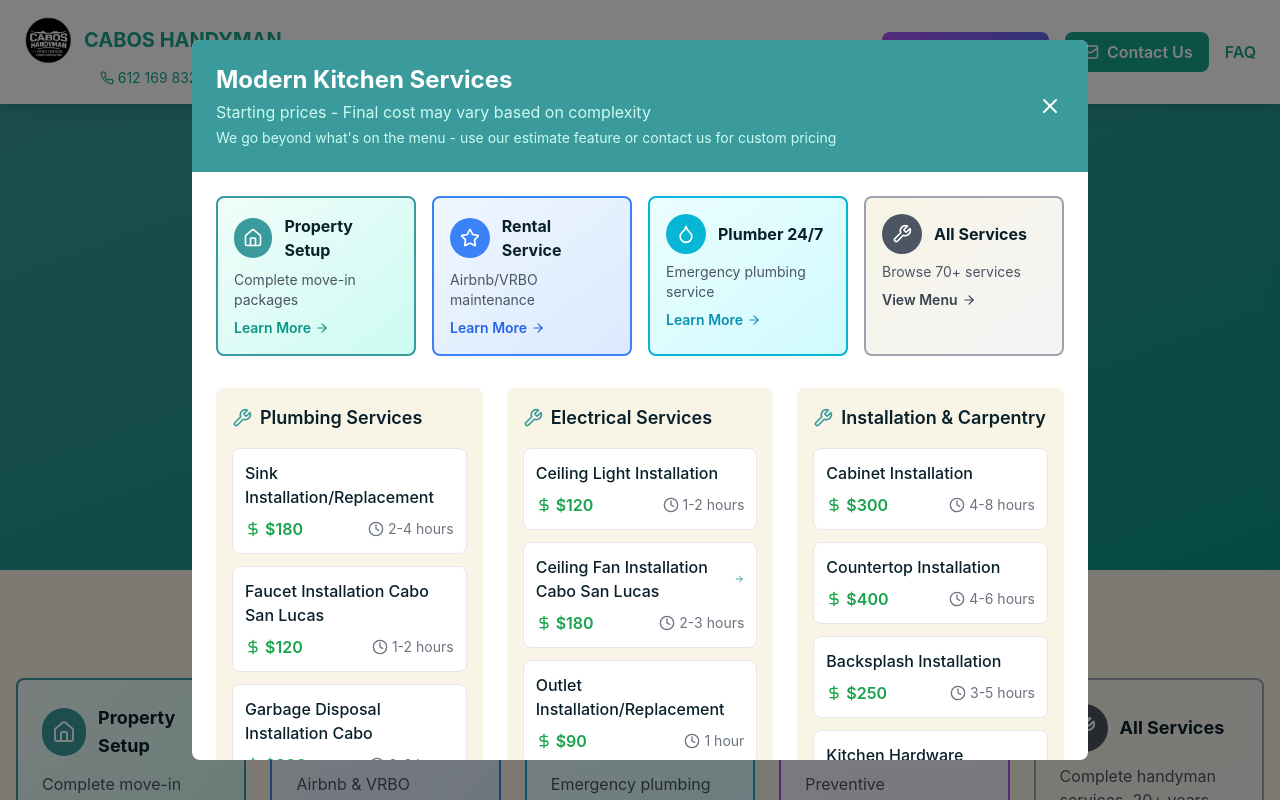
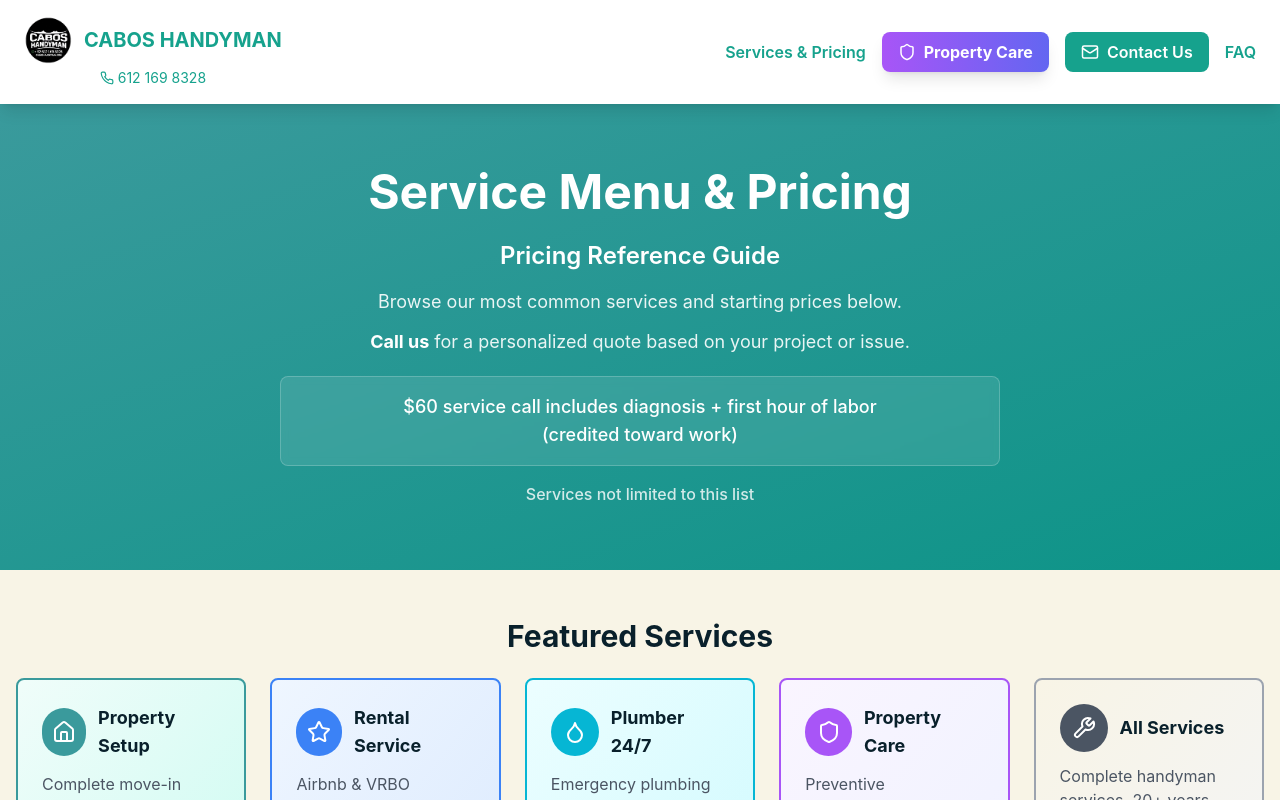
Before and after one commit to edgpac/caboshandyman, a React (Vite) app: page /services in a window 1280 px wide. Shown: the top 800 px of the page. Built offline with nearby package versions, Linux system fonts and the light colour scheme; no server answers.

Commit message:
Complete SEO

```diff
--- a/src/pages/Services.tsx
+++ b/src/pages/Services.tsx
@@ -8,7 +8,7 @@ import Footer from '../components/Footer';
 
 export default function ServicesPage() {
   const [selectedProject, setSelectedProject] = React.useState<string>('Modern Kitchen');
-  const [isMenuOpen, setIsMenuOpen] = React.useState<boolean>(true);
+  const [isMenuOpen, setIsMenuOpen] = React.useState<boolean>(false);
 
   return (
     <>
```
